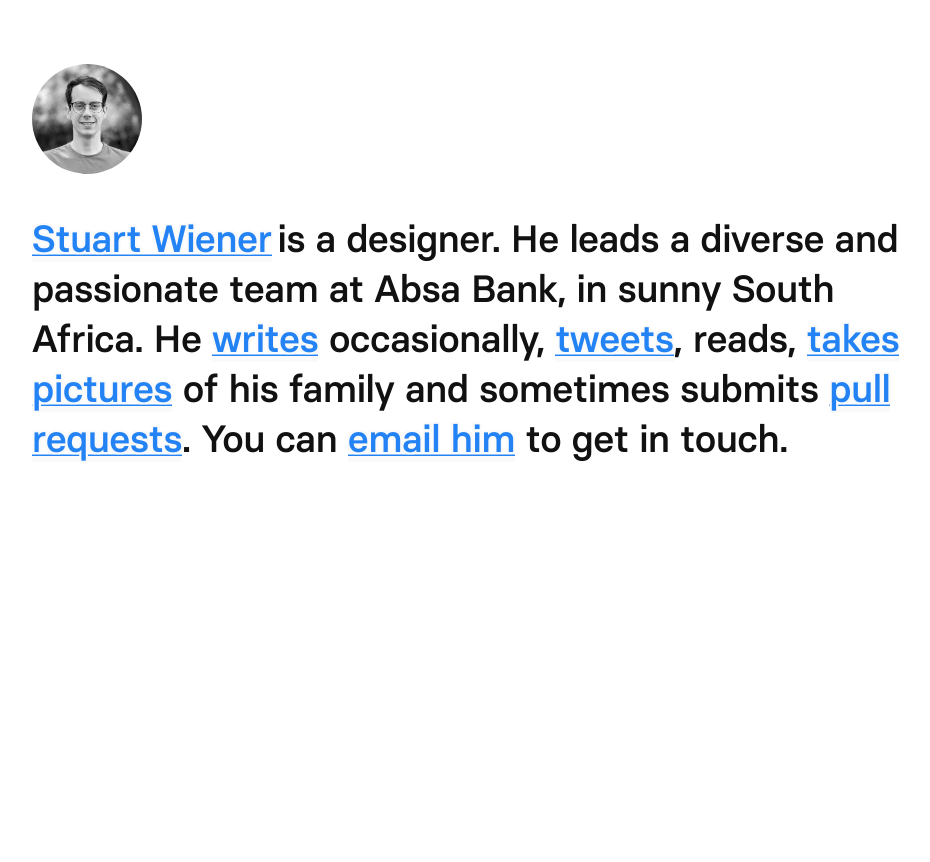
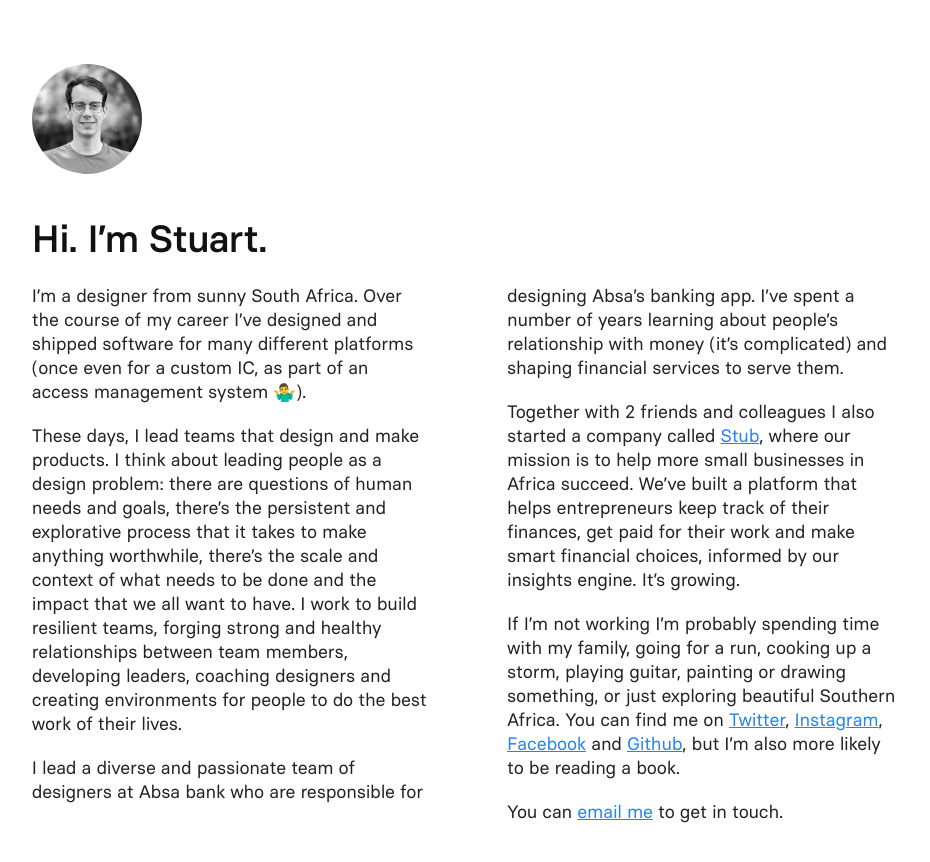
Before and after one commit to stuartwiener/stuartwiener.github.io, a Jekyll site: the page built from index.html, in a window 1280 px wide. Shown: the top 862 px of the page, without its empty margins (173-1103 px from the left). Built offline with Jekyll 4.4.1, drawn with Linux system fonts in a browser that asks for light colours.

Commit message:
decomplication

```diff
--- a/_sass/_typography.scss
+++ b/_sass/_typography.scss
@@ -16,35 +16,27 @@
 }
 
 ::-moz-selection {
-  color: var(--primary);
+  color: var(--background);
   background: var(--color-1);
   text-shadow: none;
 }
 ::selection {
-  color: var(--primary);
+  color: var(--background);
   background: var(--color-1);
   text-shadow: none;
 }
+
 a {
   color: var(--color-1);
-  text-decoration: none;
-  background-size: 1px 1em;
-  box-shadow:
-    inset 0 -0.16em var(--background),
-    inset 0 -0.2em var(--color-1);
-  display: inline;
-  text-shadow:
-    -2px -2px var(--background),
-    -2px 2px var(--background),
-    2px -2px var(--background),
-    2px 2px var(--background);
+  text-decoration: underline;
   cursor: pointer;
 }
 a:hover {
   color: var(--primary);
-  box-shadow:
-    inset 0 -0.16em var(--background),
-    inset 0 -0.2em var(--primary);
+}
+
+em  {
+  font-style: italic;
 }
 strong {
   font-weight: 700;
@@ -68,11 +60,6 @@
   letter-spacing: -0.01em;
   padding: 0 0 0 20px;
   margin: 20px 0;
-}
-
-.content {
-  column-count: 2;
-  column-gap: 80px;
 }
 
 .title, h1 {
@@ -114,24 +101,22 @@
   margin: 20px 0;
 }
 
-header {
-  h1, p{
-    display: inline;
-    font-size: 38px;
-    line-height: 50px;
-    letter-spacing: -0.015em;
-    font-weight: 500;
-    color: var(--primary);
-  }
-  img {
-    display: block;
-    height: 110px;
-    border-radius: 50%;
-    margin-bottom: 40px;
-  }
+img.profilepic {
+  display: block;
+  height: 110px;
+  border-radius: 50%;
+  margin-bottom: 40px;
 }
 
 @media screen and (min-width: 960px) {
+  .content {
+    column-count: 2;
+    column-gap: 80px;
+
+    p:first-child {
+      margin-top: 0;
+    }
+  }
 
 }
 
--- a/about.html
+++ b/about.html
@@ -4,5 +4,5 @@
 ---
 
 <header>
-    <h1>About</h1>
+    <h1>About me</h1>
 </header>
--- a/css/main.scss
+++ b/css/main.scss
@@ -65,7 +65,7 @@
 }
 
   :root {
-    --background: #FAFAFA;
+    --background: #FFFFFF;
     --elevated-bg: #FFFFFF;
     --primary: #111111;
     --secondary: #222222;
--- a/index.html
+++ b/index.html
@@ -3,8 +3,22 @@
 published: true
 ---
 
-<header>
-    <img src="{{ site.url }}/images/stuart_wiener_2020.jpg" alt="Stuart Wiener">
-    <h1><a href="{{ site.url }}">Stuart Wiener</a></h1>
-    <p><span class="invisible">Stuart Wiener</span> is a designer. He leads a diverse and passionate team at Absa Bank, in sunny South Africa. He <a href="https://stuartwiener.substack.com">writes</a> occasionally, <a href="https://twitter.com/stuartwiener">tweets</a>, reads, <a href="https://instagram.com/stuartwiener">takes pictures</a> of his family and sometimes submits <a href="https://github.com/stuartwiener">pull requests</a>. You can <a onclick="window.location.href='mailto:hello'+'@'+'stuartwiener.com';">email him</a> to get in touch.</p>
-</header>
+<img class="profilepic" src="{{ site.url }}/images/stuart_wiener_2020.jpg" alt="Stuart Wiener">
+
+<h1>Hi. I’m Stuart.</h1>
+
+<div class="content">
+
+<p>I’m a designer from sunny South Africa. Over the course of my career I’ve designed and shipped software for many different platforms (once even for a custom IC, as part of an access management system 🤷‍♂️). </p>
+
+<p>These days, I lead teams that design and make products. I think about leading people as a design problem: there are questions of human needs and goals, there’s the persistent and explorative process that it takes to make anything worthwhile, there’s the scale and context of what needs to be done and the impact that we all want to have. I work to build resilient teams, forging strong and healthy relationships between team members, developing leaders, coaching designers and creating environments for people to do the best work of their lives.</p>
+
+<p>I lead a diverse and passionate team of designers at Absa bank who are responsible for designing Absa’s banking app. I’ve spent a number of years learning about people’s relationship with money (it’s complicated) and shaping financial services to serve them. </p>
+
+<p>Together with 2 friends and colleagues I also started a company called <a href="https://stub.africa">Stub</a>, where our mission is to help more small businesses in Africa succeed. We’ve built a platform that helps entrepreneurs keep track of their finances, get paid for their work and make smart financial choices, informed by our insights engine. It’s growing.</p>
+
+<p>If I’m not working I’m probably spending time with my family, going for a run, cooking up a storm, playing guitar, painting or drawing something, or just exploring beautiful Southern Africa. You can find me on <a href="https://twitter.com/StuartWiener">Twitter</a>, <a href="https://www.instagram.com/stuartwiener/">Instagram</a>, <a href="https://facebook.com/stuartwiener">Facebook</a> and <a href="https://github.com/stuartwiener">Github</a>, but I’m also more likely to be reading a book.</p>
+
+<p>You can <a onclick="window.location.href='mailto:hello'+'@'+'stuartwiener.com';">email me</a> to get in touch. </p>
+
+</div>
```
